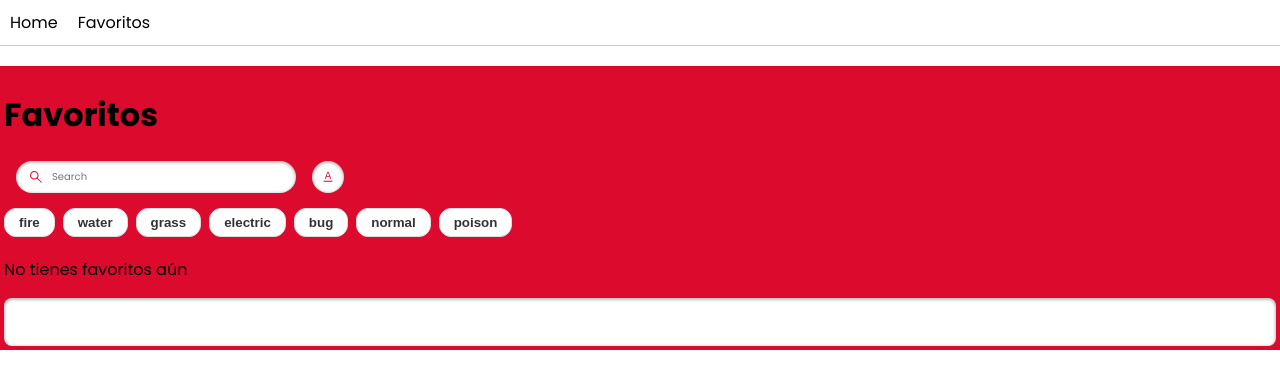
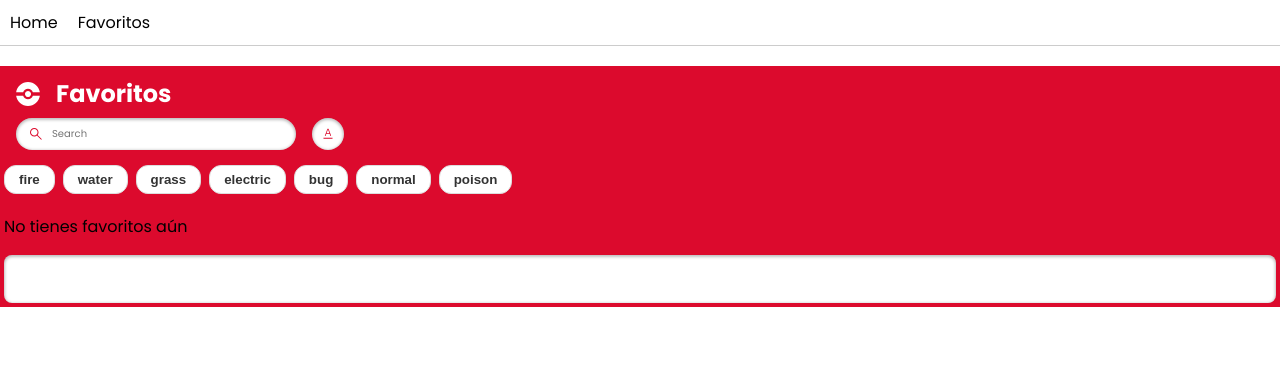
Before and after one commit to Pikaslel/Pokedex-app, a React (Vite) app: page /favorites in a window 1280 px wide. Shown: the top 388 px of the page. Built offline with nearby package versions, Linux system fonts and the light colour scheme.

Commit message:
Estilos titulo y icono de pokeball

```diff
--- a/src/pages/Favorites.jsx
+++ b/src/pages/Favorites.jsx
@@ -8,6 +8,7 @@ import SearchAndSort from "../components/SearchAndSort";
 import TypeFilter from "../components/TypeFilter";
 
 import '../styles/global.css';
+import PokeballIcon from '../assets/pokeball.svg?react';
 
 
 const Favorites = () => {
@@ -68,7 +69,10 @@ const Favorites = () => {
 
     return (
         <div className="container-main">
-            <h1>Favoritos</h1>
+            <div className="title-row">
+                <PokeballIcon className="pokeball-icon" />
+                <h1>Favoritos</h1>
+            </div>
 
             {selectedPokemon ? (
                 <PokemonDetail
--- a/src/pages/Home.jsx
+++ b/src/pages/Home.jsx
@@ -8,6 +8,7 @@ import SearchAndSort from "../components/SearchAndSort";
 import TypeFilter from "../components/TypeFilter";
 
 import '../styles/global.css';
+import PokeballIcon from '../assets/pokeball.svg?react';
 
 const Home = () => {
     const { pokemons, loading, error } = usePokemon();
@@ -73,7 +74,11 @@ const Home = () => {
 
     return (
         <div className="container-main">
-        <h1>Pokédex</h1>
+        <div className="title-row">
+            <PokeballIcon className="pokeball-icon" />
+            <h1>Pokédex</h1>
+        </div>
+
 
         <SearchAndSort
             search={search}
--- a/src/styles/SearchAndSort.css
+++ b/src/styles/SearchAndSort.css
@@ -1,6 +1,6 @@
 .container-search-sort {
     display: flex;
-    gap: 1rem;
+    gap: 16px;
     align-items: center;
     padding: 0 0 0 12px;
 }
--- a/src/styles/global.css
+++ b/src/styles/global.css
@@ -16,3 +16,18 @@ body {
     padding: 4px;
     background-color: #DC0A2D;
 }
+
+.title-row{
+    display: flex;
+    align-items: center;
+    gap: 16px;
+    padding: 0 0 0 12px;
+}
+
+.title-row h1{
+    font-weight: 700;
+    font-size: 24px;
+    line-height: 32px;
+    margin: 8px 0;
+    color: #FFF;
+}
```
